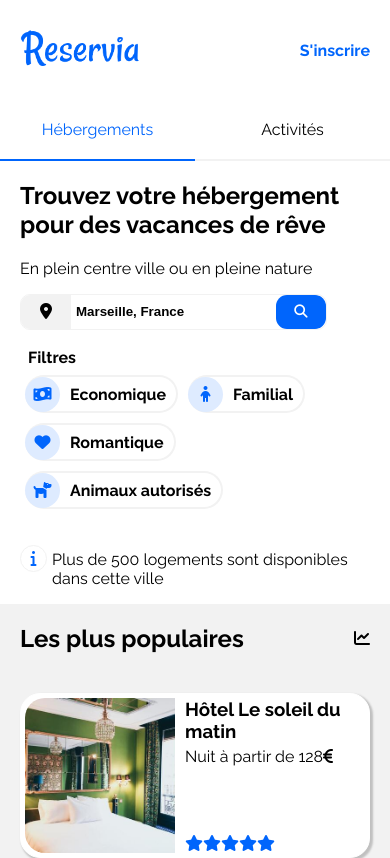
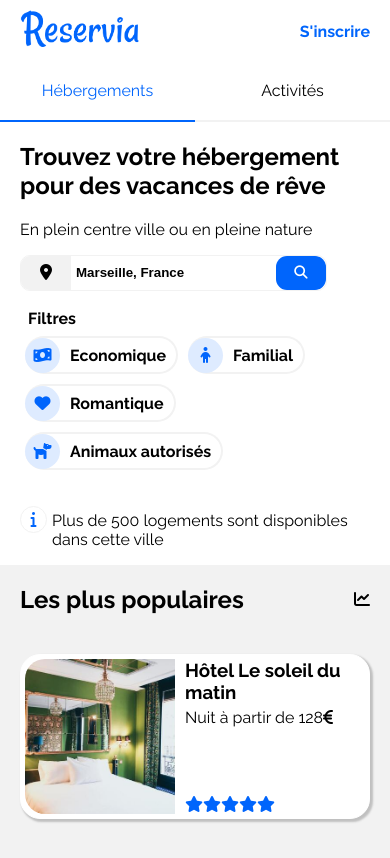
Before and after one commit to Ines-1958/projet2, a plain HTML site: page index.html in a window 390 px wide. Shown: the top 858 px of the page. Drawn offline with Linux system fonts and the light colour scheme.

Commit message:
Version finale

```diff
--- a/index.html
+++ b/index.html
@@ -6,7 +6,7 @@
         <script src="https://kit.fontawesome.com/a6f9fb69fc.js" crossorigin="anonymous"></script><!--lien d'insertion des icônes Font awesome-->
         <link rel="preconnect" href="https://fonts.gstatic.com">
         <link href="https://fonts.googleapis.com/css2?family=Raleway:wght@400;700&display=swap" rel="stylesheet"><!--lien d'insertion de la police Raleway-->
-        <meta name="viewport" content="width=device-width, initiale-scale=1.0 , maximum-scale=1.0, user-scalable=no" />
+        <meta name="viewport" content="width=device-width, initial-scale=1.0 , maximum-scale=1.0, user-scalable=no" />
 
          <title>RESERVIA</title>
 
@@ -17,46 +17,15 @@
 
         <header>
                 <div class="en_tete">
-                    <div class="logo">
-                        <img src="images_reservia/logo/Reservia@3x.png" class="logo1" alt="logo reservia"/><!--insertion logo reservia-->
-                    </div>
                     <nav >
-                        <div class="nav-bar">
-                            <ul class="menu">
-                                <li class="active"><a href="#hebergements" >Hébergements</a></li>
-                                <li><a href="#activites">Activités</a></li>
-                            </ul>
-                            <div class="inscrire">
-                                <a href="#" class="inscription">S'inscrire</a>
-                            </div>
-                        </div>
-
-                    </nav>
-                </div>
-
-                <div class="en_tete_mobile">
-
-                    <div class="sous-en-tete">
                         <div class="logo">
                             <img src="images_reservia/logo/Reservia@3x.png" class="logo1" alt="logo reservia"/><!--insertion logo reservia-->
                         </div>
-                        <div>
-                            <a href="#" class="inscription">S'inscrire</a><!--à corriger-->
-                        </div>
-                    </div>
-
-                    <nav >
-                        <div>
-                            <ul class="menu">
-                                <li class="active"><a href="#hebergements" >Hébergements</a></li>
-                                <li><a href="#activites">Activités</a></li>
-                            </ul>
-                        </div>
-
+                        <a href="#hebergements" class="menu_hebergement active">Hébergements</a>
+                        <a href="#activites" class="menu_activites">Activités</a>
+                        <a href="#" class="menu_inscription">S'inscrire</a>
                     </nav>
-
                 </div>
-
 
                 <div class="sous-en-tete1">
                     <h2>Trouvez votre hébergement pour des vacances de rêve</h2>
--- a/style.css
+++ b/style.css
@@ -20,88 +20,42 @@ body a {
     color: black;
 }
 
-.en_tete
+.en_tete nav
 {
     display: flex; /*flexbox pour l'en-tête*/
     flex-direction: row;
     justify-content: space-between;
     align-items: center;
 }
-.en_tete .logo {
-    max-width: 100px;/*définition largeur principale*/
+.en_tete nav .logo {
+    width: calc(100% - 360px);
 }
-.en_tete .logo1 { /*redimensionnement logo*/
+.en_tete nav .logo1 { /*redimensionnement logo*/
   width: 120px;
   height: 100%;
 }
 
-.en_tete .nav-bar {
-    display: flex;
-    flex-direction: row;
-    align-items: baseline;
+.en_tete nav a {
+
+    border-top: 2px solid white;
+    padding: 20px;
+    width: 120px;
+    text-align: center;
 }
 
-.en_tete .menu {
-
-    display: flex; /*flexbox pour les nav*/
-    flex-direction: row;
-    margin-top: 0; /*suppression de la marge top sur le menu de navigation (ul)*/
-}
-
-.en_tete .menu li:hover a {
-    color: #0065FC;/*couleur bleue au survol des liens de l'en_tete classe menu*/
-}
-
-.en_tete .menu li {
-
-    border-top: 2px solid white;
-}
-
-.en_tete .menu li.active, li:hover  {
+.en_tete nav a.active, nav a:hover  {
     border-top: 2px solid #0065FC;
-}
-
-.en_tete .menu a {
-    display: block;/*padding sur les a du menu(bloc ul)*/
-    padding: 20px;
-}
-
-.en_tete .menu li:hover {
-    border-top: 2px solid #0065FC;
-}
-
-.en_tete .menu li.active a {
     color: #0065FC;
 }
 
-.en_tete .nav-bar .inscrire {
-    border-top: 2px solid white;
+.en_tete nav a.menu_inscription {
+    font-weight: bold;
+    color: #0065FC;
 }
 
-.en_tete .nav-bar .inscrire a {
-    color: #0065FC;
-    font-weight: bold;
-    padding: 20px;
-}
-
-.en_tete .nav-bar .inscrire:hover a {
-    border-top: 2px solid #0065FC;
-}
-
-.en_tete_mobile {
-    display: none;
-}
-
-input::-webkit-input-placeholder {
+#rechercher::placeholder, #rechercher::-webkit-input-placeholder {
     color: black;
-}
-
-input::-moz-placeholder {
-    color: black;
-}
-
-input:-moz-placeholder {
-    color: black;
+    opacity: 1;
 }
 
 
@@ -517,82 +471,41 @@ input:-moz-placeholder {
         padding: 0;
     }
 
-    .en_tete {
-        display: none;
+    header > :not(.en_tete) {
+        padding-right: 20px;
+        padding-left: 20px;
     }
 
-    .en_tete_mobile {
-        display: initial;
+    nav {
+        flex-wrap: wrap;
+        width:100%;
     }
 
-    .en_tete_mobile .sous-en-tete {
-        display: flex;
-        flex-direction: row;
-        justify-content: space-between;
-        align-items: center;
-        margin: 20px;
+    .logo {
+        order: 1;
+        width: calc(50% - 20px) !important;
+        padding-left: 20px;
     }
 
-    .en_tete_mobile .menu {
-        display: flex; /*flexbox pour les nav*/
-        flex-direction: row;
-        margin-top: 0; /*suppression de la marge top sur le menu de navigation (ul)*/
-        width: 100%;
+    .menu_inscription {
+        order: 2;
+        width: calc(50% - 40px) !important;
+        text-align: right !important;
     }
 
-    .en_tete_mobile .sous-en-tete1, .info {
-        padding: 0 20px;
+    .menu_hebergement {
+        order: 3;
+        width: calc(50% - 40px) !important;
+        color: #0065FC;
+        border-top: none !important;
+        border-bottom: solid 2px #0065FC;
     }
 
-
-    .en_tete_mobile .logo {
-        max-width: 100px;/*définition largeur principale*/
-    }
-    .en_tete_mobile .logo1 { /*redimensionnement logo*/
-        width: 120px;
-        height: 100%;
-    }
-
-    .en_tete_mobile .menu li {
-        border-top: none;
-
-    }
-
-    .en_tete_mobile .menu li:hover a {
-        color: #0065FC;/*couleur bleue au survol des liens de l'en_tete classe menu*/
-    }
-
-    .en_tete_mobile .menu li:hover{
-        border-bottom: 2px solid #0065FC;
-    }
-
-    .en_tete_mobile .menu li.active, li:hover {
-        border-bottom: 2px solid #0065FC;
-    }
-
-    .en_tete_mobile .menu li {
-
-        border-bottom: 2px solid #F2F2F2;
-        min-width: 50%;
-        text-align: center;
-    }
-
-    .en_tete_mobile .menu a {
-        display: block;/*padding sur les a du menu(bloc ul)*/
-        padding: 20px;
-    }
-
-    .en_tete_mobile .menu li.active a {
-        color: #0065FC;
-    }
-
-    .en_tete_mobile .sous-en-tete .inscription {
-        color: #0065FC;
-        font-weight: bold;
-    }
-
-    .sous-en-tete1 {
-        padding: 0 20px;
+    .menu_activites {
+        order: 4;
+        width: calc(50% - 40px) !important;
+        border-top: none !important;
+        border-bottom: solid 2px #F2F2F2;
     }
 
     .zone_saisie {
```
